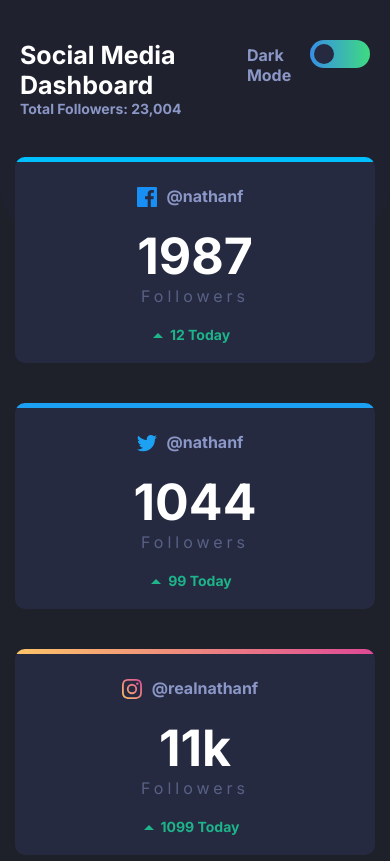
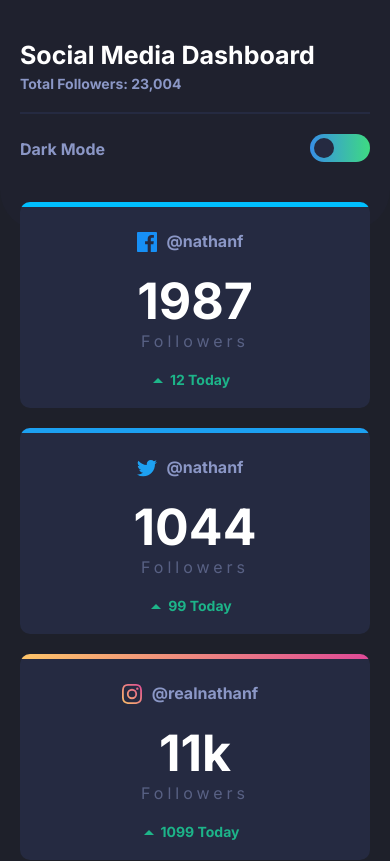
Before and after one commit to a7medalyousofi/Social-Media-Dashboard, a plain HTML site: page index.html in a window 390 px wide. Shown: the top 861 px of the page. Drawn offline with Linux system fonts and the light colour scheme.

Commit message:
Update style.css

```diff
--- a/style.css
+++ b/style.css
@@ -53,7 +53,7 @@ body {
   box-sizing: border-box;
   font-family: "Inter", sans-serif;
   background: var(--clr-background);
-  transition: all 0.4s ease-in-out;
+  transition: all 0.5s ease-in-out;
 }
 
 .plate {
@@ -65,7 +65,7 @@ body {
   z-index: -1;
   border-radius: 0 0 40px 40px;
   background: var(--clr-pattern);
-  transition: all 0.4s ease-in-out;
+  transition: all 0.5s ease-in-out;
 }
 
 .container {
@@ -75,23 +75,23 @@ body {
 .container .header {
   display: flex;
   justify-content: space-between;
+  flex-direction: row;
   padding: 20px;
 }
 .container .header .tag {
   font-size: 25px;
   font-weight: 700;
-  margin: auto;
-  margin-left: 0;
   color: var(--clr-white);
 }
 .container .header .tag .totFollowers {
   font-size: 14px;
   font-weight: 700;
+  margin-top: 5px;
   color: var(--clr-blue);
 }
 .container .header .color-switch {
   display: flex;
-  transition: all 0.4s ease-in-out;
+  transition: all 0.5s ease-in-out;
 }
 .container .header .color-switch > span {
   color: var(--clr-blue);
@@ -113,7 +113,7 @@ body {
   border-radius: 20px;
   cursor: pointer;
   overflow: hidden;
-  transition: all 0.4s ease-in-out;
+  transition: all 0.5s ease-in-out;
 }
 .container .header .color-switch .toggle::before {
   content: "";
@@ -125,11 +125,11 @@ body {
   height: 20px;
   border-radius: 50%;
   transform: translateX(0);
-  transition: all 0.4s ease-in-out;
+  transition: all 0.5s ease-in-out;
 }
 .container .header .color-switch input[type=checkbox]:checked ~ .toggle {
   background: var(--clr-toggle);
-  transition: all 0.4s ease-in-out;
+  transition: all 0.5s ease-in-out;
 }
 .container .header .color-switch input[type=checkbox]:checked ~ .toggle:hover {
   background: var(--clr-gradient) !important;
@@ -181,7 +181,7 @@ body {
   text-align: center;
   font-weight: 700;
   color: var(--clr-white);
-  transition: all 0.4s ease-in-out;
+  transition: all 0.5s ease-in-out;
 }
 .container .followers {
   letter-spacing: 4px;
@@ -223,7 +223,7 @@ body {
   font-size: 30px;
   font-weight: 700;
   color: var(--clr-white);
-  transition: all 0.4s ease-in-out;
+  transition: all 0.5s ease-in-out;
 }
 .container .scards > .perct {
   text-align: center;
@@ -237,12 +237,12 @@ body {
 .container .cards,
 .container .scards {
   background: var(--clr-card);
-  margin: 20px 15px;
+  margin: 20px;
   border-radius: 10px;
   text-align: center;
   overflow: hidden;
   cursor: pointer;
-  transition: all 0.4s ease-in-out;
+  transition: all 0.5s ease-in-out;
 }
 .container .cards:nth-child(1) .icon,
 .container .scards:nth-child(1) .icon,
@@ -288,26 +288,21 @@ body {
 .container .down {
   background-image: url(./images/icon-down.svg);
 }
-@media only screen and (max-width: 800px) {
-  .container .mainContainer {
-    width: 95%;
+@media only screen and (max-width: 499.98px) {
+  .container .header {
+    flex-direction: column;
   }
-  .container .header {
-    grid-template-columns: auto;
+  .container .header .tag {
+    margin-right: 0;
+    padding-bottom: 20px;
+    border-bottom: 2px solid var(--clr-card);
   }
-  .container .header > .btn {
-    padding: 15px 0 0;
-    width: 100%;
-    border-top: 1px solid;
-    margin: 15px 0 0;
+  .container .header .color-switch {
+    margin-top: 20px;
+    justify-content: space-between;
   }
-  .container .btn > span {
-    top: 0;
-  }
-  .container .btnContainer {
-    float: right;
-    background: #aeb3cb;
+  .container .cards:not(:last-child),
+.container .scards:not(:last-child) {
+    margin-bottom: 0px;
   }
 }
-
-/*# sourceMappingURL=style.css.map */
```
